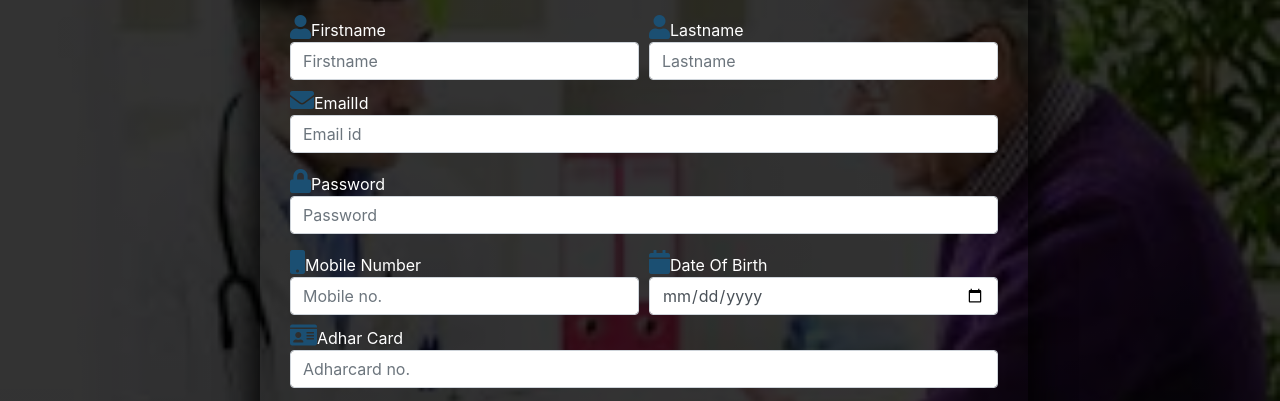
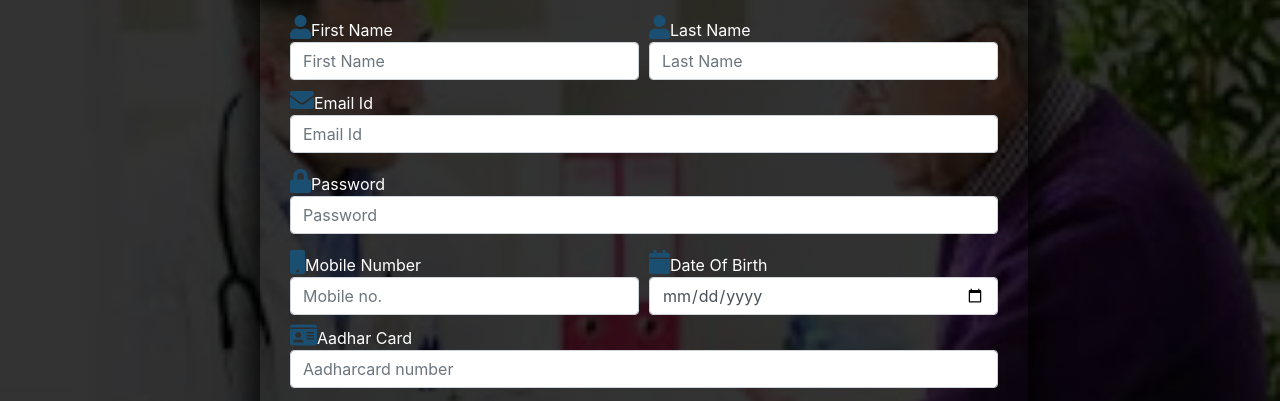
Before and after one commit to Ayushi-gupta2001/E-patient-app, a plain HTML site: page sign in.html in a window 1280 px wide. Shown: the part 204-605 px from the top of the page. Drawn offline with nearby package versions, Linux system fonts and the light colour scheme.

Commit message:
Update sign in.html
basic changes

```diff
--- a/sign in.html
+++ b/sign in.html
@@ -64,18 +64,18 @@
             <div class="form-row">
 
                 <div class="col-md-6">
-                    <lable class="text-white"><i class="fa fa-user " style="font-size:24px; color:#1B4F72 ;"></i>Firstname</lable>
-                    <input type="text" class="form-control mb-2" id="myfirstname" placeholder="Firstname">
+                    <lable class="text-white"><i class="fa fa-user " style="font-size:24px; color:#1B4F72 ;"></i>First Name</lable>
+                    <input type="text" class="form-control mb-2" id="myfirstname" placeholder="First Name">
                 </div>
                 <div class="col-md-6">
-                    <lable class="text-white"><i class="fa fa-user"  style="font-size:24px; color:#1B4F72  ;"></i>Lastname</lable>
-                   <input type="text" class="form-control mb-2" id="mylastname" placeholder="Lastname">
+                    <lable class="text-white"><i class="fa fa-user"  style="font-size:24px; color:#1B4F72  ;"></i>Last Name</lable>
+                   <input type="text" class="form-control mb-2" id="mylastname" placeholder="Last Name">
                 </div>
              </div>
 
              <div class="form-group">
-                <lable  class="text-white" ><i class="fa fa-envelope"  style="font-size:24px; color:#1B4F72  ;"></i>EmailId</lable>
-                <input type="emailid" class="form-control" id="myemailid" placeholder="Email id">
+                <lable  class="text-white" ><i class="fa fa-envelope"  style="font-size:24px; color:#1B4F72  ;"></i>Email Id</lable>
+                <input type="emailid" class="form-control" id="myemailid" placeholder="Email Id">
             </div>
             <div class="form-group">
                 <lable  class="text-white"><i class="fa fa-lock"  style="font-size:24px; color:#1B4F72  ;"></i>Password</lable>
@@ -94,8 +94,8 @@
            </div>
 
            <div class="form-group">
-            <lable  class="text-white"><i class="fa fa-id-card "  style="font-size:24px; color:#1B4F72 ;"></i>Adhar Card</lable>
-            <input type="number" class="form-control" id="myidcard" placeholder="Adharcard no.">
+            <lable  class="text-white"><i class="fa fa-id-card "  style="font-size:24px; color:#1B4F72 ;"></i>Aadhar Card</lable>
+            <input type="number" class="form-control" id="myidcard" placeholder="Aadharcard number">
         </div>
 
     <a type="button" class="btn btn-success btn-block" href="login.html">Create an Account</a>
```
